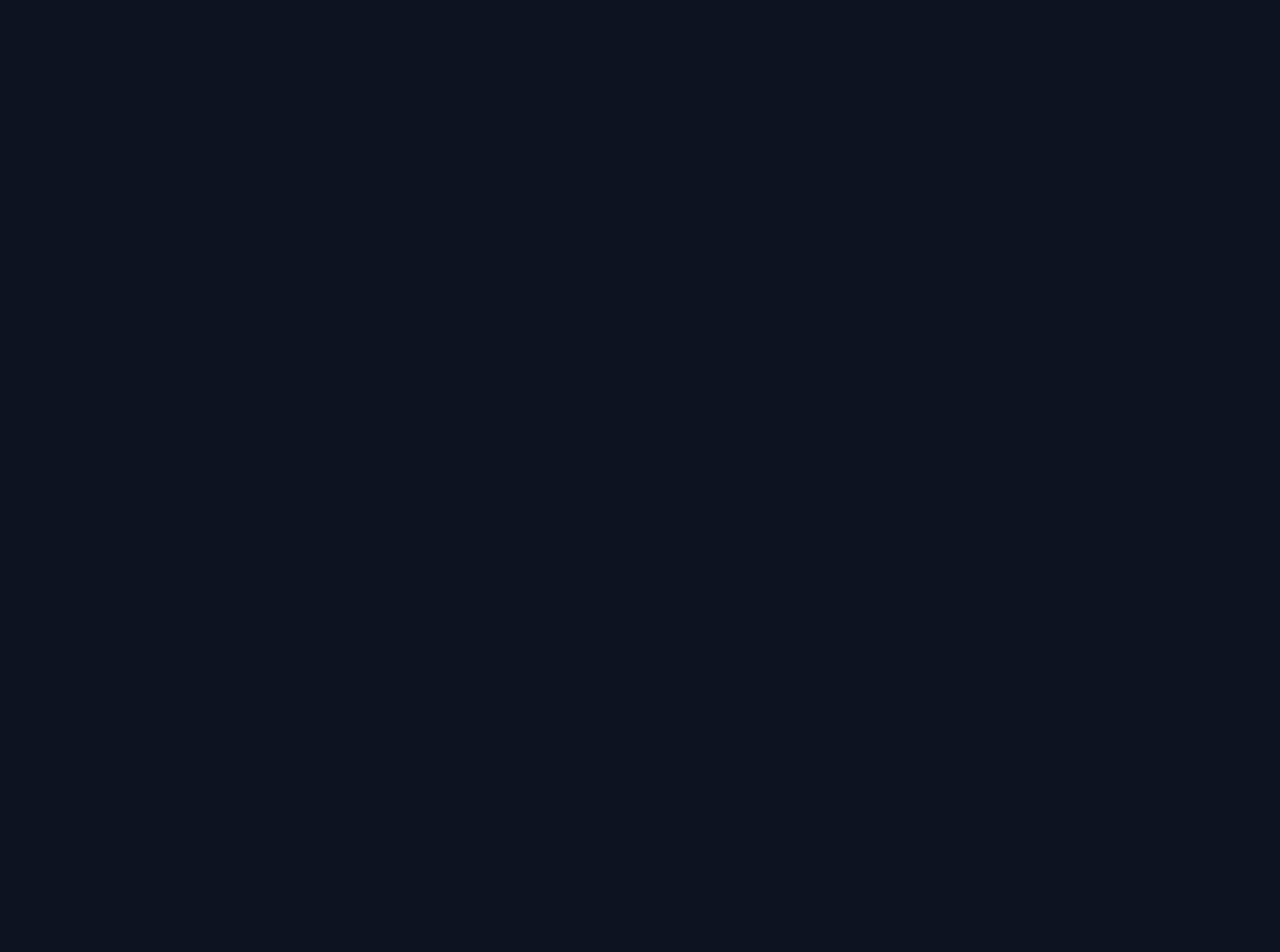
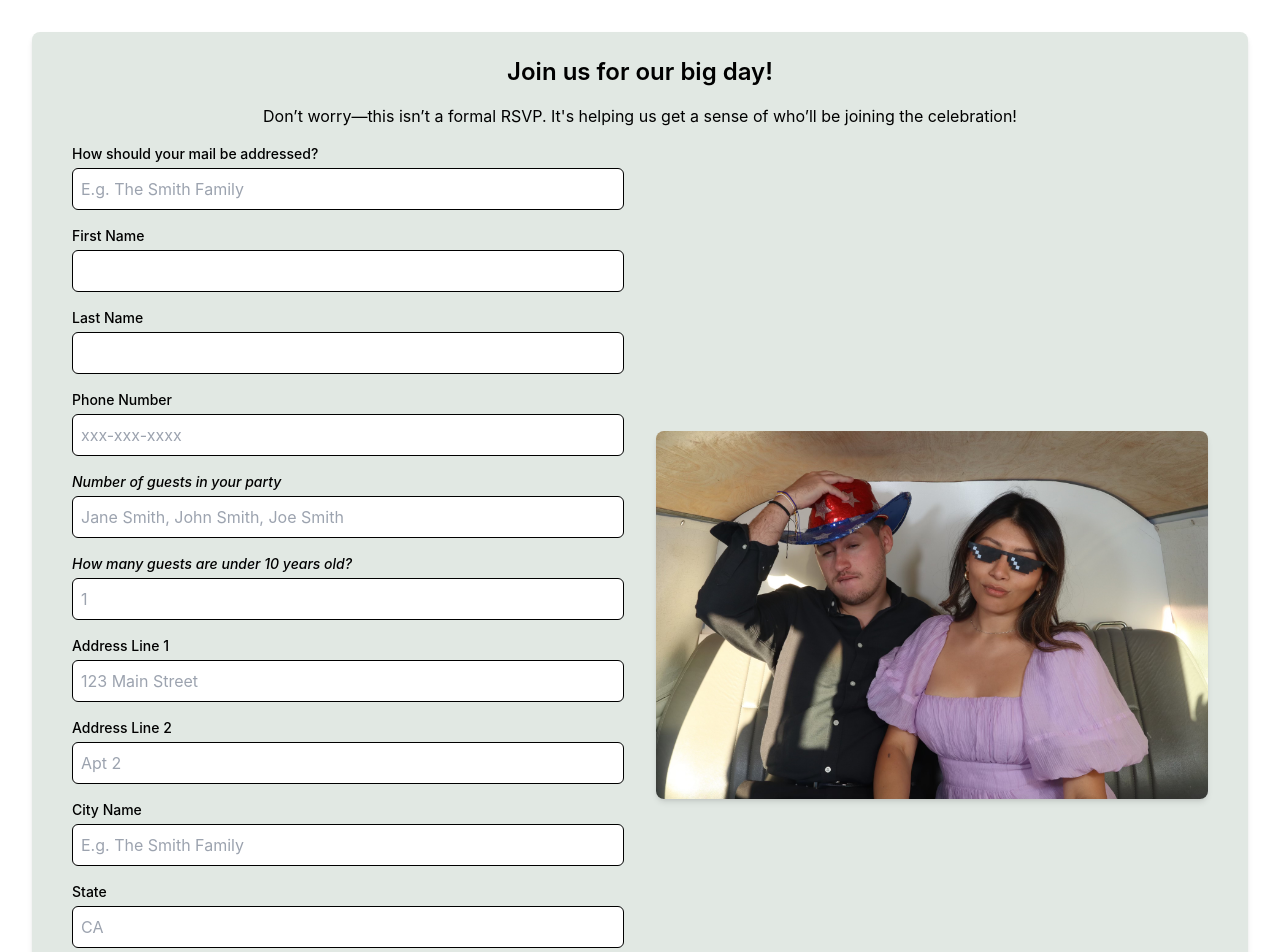
Before and after one commit to joshw1217/site, a React (Vite) app: page /wedding/address in a window 1280 px wide. Before the commit this address had no page. Shown: the top 952 px of the page. Before the commit the page ends 800 px from the top, so only its background shows below. Built offline with nearby package versions, Linux system fonts and the light colour scheme; no server answers.

Commit message:
Add form and wedding subsite routing to /wedding/address

```diff
--- /dev/null
+++ b/src/AdressForm.tsx
@@ -0,0 +1,229 @@
+import React, { useState } from "react"
+import { useAdminClient } from "./utils/supabase";
+
+
+
+const AddressForm = () => {
+
+    const [formData, setFormData] = useState({
+        howToAddress: '',
+        firstName: '',
+        lastName:'',
+        phone:'',
+        numGuests:'',
+        guestsUnderTen:'',
+        addressLineOne:'',
+        addressLineTwo:'',
+        city: '',
+        state: '',
+        zip: '',
+      });
+
+      const handleChange = (event) => {
+        const { name, value } = event.target;
+        setFormData((prevFormData) => ({
+          ...prevFormData,
+          [name]: value
+        }));
+      };
+
+      const handleSubmit = async (event) => {
+        event.preventDefault();
+
+        // Send data to Supabase
+        const client = useAdminClient()
+        const { data, error } = await client
+          .from('guest_forms')
+          .insert([formData]);
+
+        if (error) {
+          console.error('Error inserting data:', error.message);
+        } else {
+          console.log('Data successfully inserted:', data);
+          // Optionally reset the form
+          setFormData({
+            howToAddress: '',
+            firstName: '',
+            lastName:'',
+            phone:'',
+            numGuests:'',
+            guestsUnderTen:'',
+            addressLineOne:'',
+            addressLineTwo:'',
+            city: '',
+            state: '',
+            zip: '',
+          });
+        }
+      };
+
+      const isFormValid = () => {
+        return Object.entries(formData).every(([key, value]) => {
+          if (key === 'addressLineTwo') return true;
+          return value.trim() !== '';
+        });
+      };
+
+    return (
+
+        <div className=" max-w-full max-h-full m-8 p-6 bg-[#e1e8e3] shadow-md rounded-lg flex flex-col items-center">
+            <h2 className="text-2xl font-semibold mb-4">Join us for our big day!</h2>
+            <p>Don’t worry—this isn’t a formal RSVP. It's helping us get a sense of who’ll be joining the celebration!</p>
+            <div className="flex flex-col md:flex-row">
+                {/* Form Section */}
+                <div className="md:w-1/2 p-4">
+                <form className="space-y-4">
+                    <div>
+                        <label className="block text-sm font-medium text-gray-700">How should your mail be addressed?</label>
+                        <input
+                            type="text"
+                            placeholder="E.g. The Smith Family"
+                            className="w-full mt-1 p-2 border rounded-md focus:ring focus:ring-indigo-200"
+                            name="howToAddress"
+                            value={formData.howToAddress}
+                            onChange={handleChange}
+                            required
+                        />
+                    </div>
+                    <div>
+                        <label className="block text-sm font-medium text-gray-700">First Name</label>
+                        <input
+                            type="text"
+                            className="w-full mt-1 p-2 border rounded-md focus:ring focus:ring-indigo-200"
+                            name="firstName"
+                            value={formData.firstName}
+                            onChange={handleChange}
+                            required
+                        />
+                    </div>
+                    <div>
+                        <label className="block text-sm font-medium text-gray-700">Last Name</label>
+                        <input
+                            type="text"
+                            className="w-full mt-1 p-2 border rounded-md focus:ring focus:ring-indigo-200"
+                            name="lastName"
+                            value={formData.lastName}
+                            onChange={handleChange}
+                            required
+                        />
+                    </div>
+                    <div>
+                        <label className="block text-sm font-medium text-gray-700">Phone Number</label>
+                        <input
+                            type="text"
+                            placeholder="xxx-xxx-xxxx"
+                            className="w-full mt-1 p-2 border rounded-md focus:ring focus:ring-indigo-200"
+                            name="phone"
+                            value={formData.phone}
+                            onChange={handleChange}
+                            required
+                        />
+                    </div>
+                    <div>
+                        <label className="block text-sm italic font-medium text-gray-700">Number of guests in your party</label>
+                        <input
+                            type="number"
+                            placeholder="Jane Smith, John Smith, Joe Smith"
+                            className="w-full mt-1 p-2 border rounded-md focus:ring focus:ring-indigo-200"
+                            name="numGuests"
+                            value={formData.numGuests}
+                            onChange={handleChange}
+                            required
+                        />
+                    </div>
+                    <div>
+                        <label className="block text-sm italic font-medium text-gray-700">How many guests are under 10 years old?</label>
+                        <input
+                            type="text"
+                            placeholder="1"
+                            className="w-full mt-1 p-2 border rounded-md focus:ring focus:ring-indigo-200"
+                            name="guestsUnderTen"
+                            value={formData.guestsUnderTen}
+                            onChange={handleChange}
+                            required
+                        />
+                    </div>
+                    <div>
+                        <label className="block text-sm font-medium text-gray-700">Address Line 1</label>
+                        <input
+                            type="text"
+                            placeholder="123 Main Street"
+                            className="w-full mt-1 p-2 border rounded-md focus:ring focus:ring-indigo-200"
+                            name="addressLineOne"
+                            value={formData.addressLineOne}
+                            onChange={handleChange}
+                            required
+                        />
+                    </div>
+                    <div>
+                        <label className="block text-sm font-medium text-gray-700">Address Line 2</label>
+                        <input
+                            type="text"
+                            placeholder="Apt 2"
+                            className="w-full mt-1 p-2 border rounded-md focus:ring focus:ring-indigo-200"
+                            name="addressLineTwo"
+                            value={formData.addressLineTwo}
+                            onChange={handleChange}
+                        />
+                    </div>
+                    <div>
+                        <label className="block text-sm font-medium text-gray-700">City Name</label>
+                        <input
+                            type="text"
+                            placeholder="E.g. The Smith Family"
+                            className="w-full mt-1 p-2 border rounded-md focus:ring focus:ring-indigo-200"
+                            name="city"
+                            value={formData.city}
+                            onChange={handleChange}
+                            required
+                        />
+                    </div>
+                    <div>
+                        <label className="block text-sm font-medium text-gray-700">State</label>
+                        <input
+                            type="text"
+                            placeholder="CA"
+                            className="w-full mt-1 p-2 border rounded-md focus:ring focus:ring-indigo-200"
+                            name="state"
+                            value={formData.state}
+                            onChange={handleChange}
+                            required
+                        />
+                    </div>
+                    <div>
+                        <label className="block text-sm font-medium text-gray-700">Zip Code</label>
+                        <input
+                            type="text"
+                            placeholder="90210"
+                            className="w-full mt-1 p-2 border rounded-md focus:ring focus:ring-indigo-200"
+                            name="zip"
+                            value={formData.zip}
+                            onChange={handleChange}
+                            required
+                        />
+                    </div>
+                    <button
+                        type="submit"
+                        className="w-full py-2 px-4 bg-slate-800 text-white rounded-md enabled:hover:bg-indigo-700 transition"
+                        disabled={!isFormValid()}
+                    >
+                        Submit
+                    </button>
+                </form>
+                </div>
+
+                {/* Image Section */}
+                <div className="md:w-1/2 p-4 mt-4 md:mt-0 flex items-center justify-center">
+                <img
+                    src="/IMG_4345.jpg"
+                    alt="Wedding"
+                    className="w-full h-auto rounded-lg shadow-md"
+                />
+                </div>
+            </div>
+        </div>
+
+    )
+}
+
+export default AddressForm
--- a/src/App.jsx
+++ b/src/App.jsx
@@ -4,6 +4,7 @@ import League from './League'
 import Wedding from './Wedding'
 import Wow from './Wow'
 import Tile from './components/Tile'
+import AddressForm from './AdressForm'
 
 const Landing = () => {
   return (
@@ -37,7 +38,9 @@ const App = () => {
     <>
         <Routes>
           <Route path="/" element={<Landing />} />
-          <Route path="/wedding" element={<Wedding />} />
+          <Route path="/wedding" element={<Wedding />}>
+            <Route path="address" element={<AddressForm />} />
+          </Route>
           <Route path="/wow" element={<Wow />} />
           <Route path='/league' element={<League />} />
         </Routes>
--- a/src/Wedding.tsx
+++ b/src/Wedding.tsx
@@ -1,13 +1,15 @@
 import React from "react"
-import Header from "./components/Header"
+import { Link, Outlet } from 'react-router-dom';
+
 
 
 const Wedding = () => {
 
     return (
-        <div>
-            <Header />
-            <p>Placeholder!</p>
+        <div className='bg-[#FFFFFF] w-full h-full'>
+            <Link to='address' className='flex justify-center items-center text-4xl'>
+            </Link>
+            <Outlet />
         </div>
     )
 }
--- a/src/utils/supabase.ts
+++ b/src/utils/supabase.ts
@@ -2,5 +2,7 @@ import { createClient, SupabaseClient } from '@supabase/supabase-js';
 
 export type AnonClient = SupabaseClient
 
-export const useAnonClient = () =>
-    createClient('https://jpakcykxyuqogffggbyp.supabase.co', 'eyJhbGciOiJIUzI1NiIsInR5cCI6IkpXVCJ9.eyJpc3MiOiJzdXBhYmFzZSIsInJlZiI6ImpwYWtjeWt4eXVxb2dmZmdnYnlwIiwicm9sZSI6ImFub24iLCJpYXQiOjE3Mjk5MjM4MzYsImV4cCI6MjA0NTQ5OTgzNn0._Jp7IoG26TxKbtYNiNG6CElz5LwVjoZnXbiqslHecqg')
+const key = import.meta.env.VITE_SUPABASE_SERVICE_ROLE_KEY
+const url = import.meta.env.VITE_SUPABASE_URL
+export const useAdminClient = () =>
+    createClient(url as string, key as string)
```
Also changed, not shown: public/IMG_4345.jpg (added), 1 other file (tests, documents, lock files or other folders).
